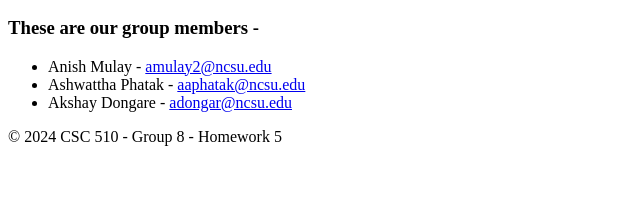
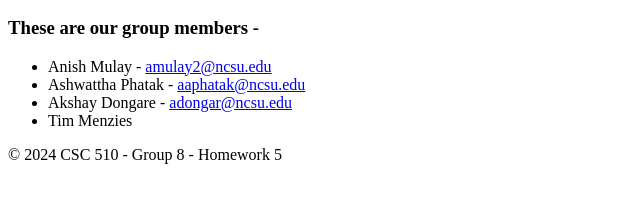
Before and after one commit to AMAPAD/CSC510-HW5, a plain HTML site: page index.html in a window 1280 px wide. Shown: the part 110-312 px from the top of the page, without its empty margins (0-640 px from the left). Drawn offline with Linux system fonts and the light colour scheme.

Commit message:
Added a group member

```diff
--- a/index.html
+++ b/index.html
@@ -16,6 +16,7 @@
         <li>Anish Mulay - <a href="mailto:amulay2@ncsu.edu">amulay2@ncsu.edu</a></li>
         <li>Ashwattha Phatak - <a href="mailto:aaphatak@ncsu.edu">aaphatak@ncsu.edu</a></li>
         <li>Akshay Dongare - <a href="mailto:adongar@ncsu.edu">adongar@ncsu.edu</a></li>
+        <li> Tim Menzies </li>
     </ul>
 
     <footer>
```
